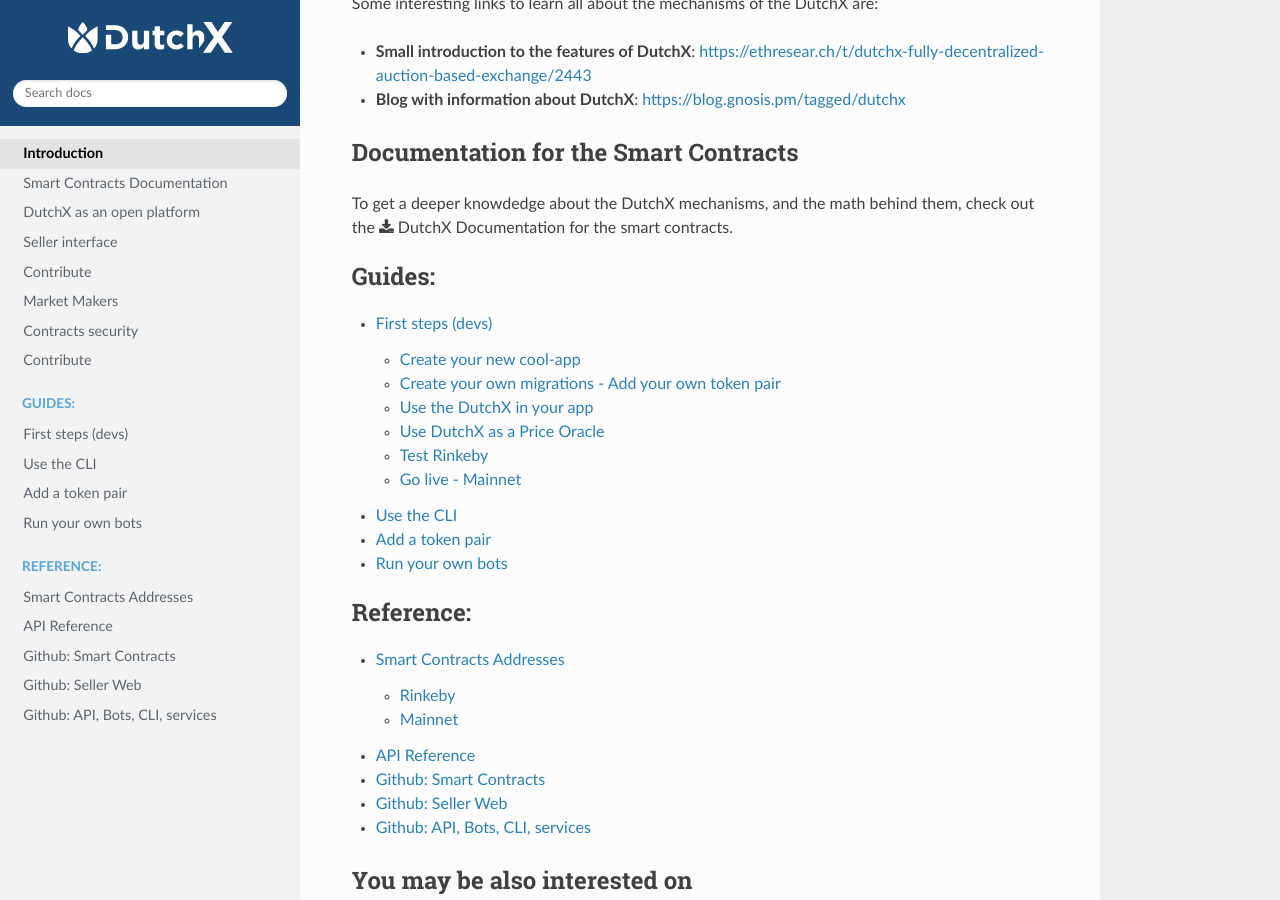
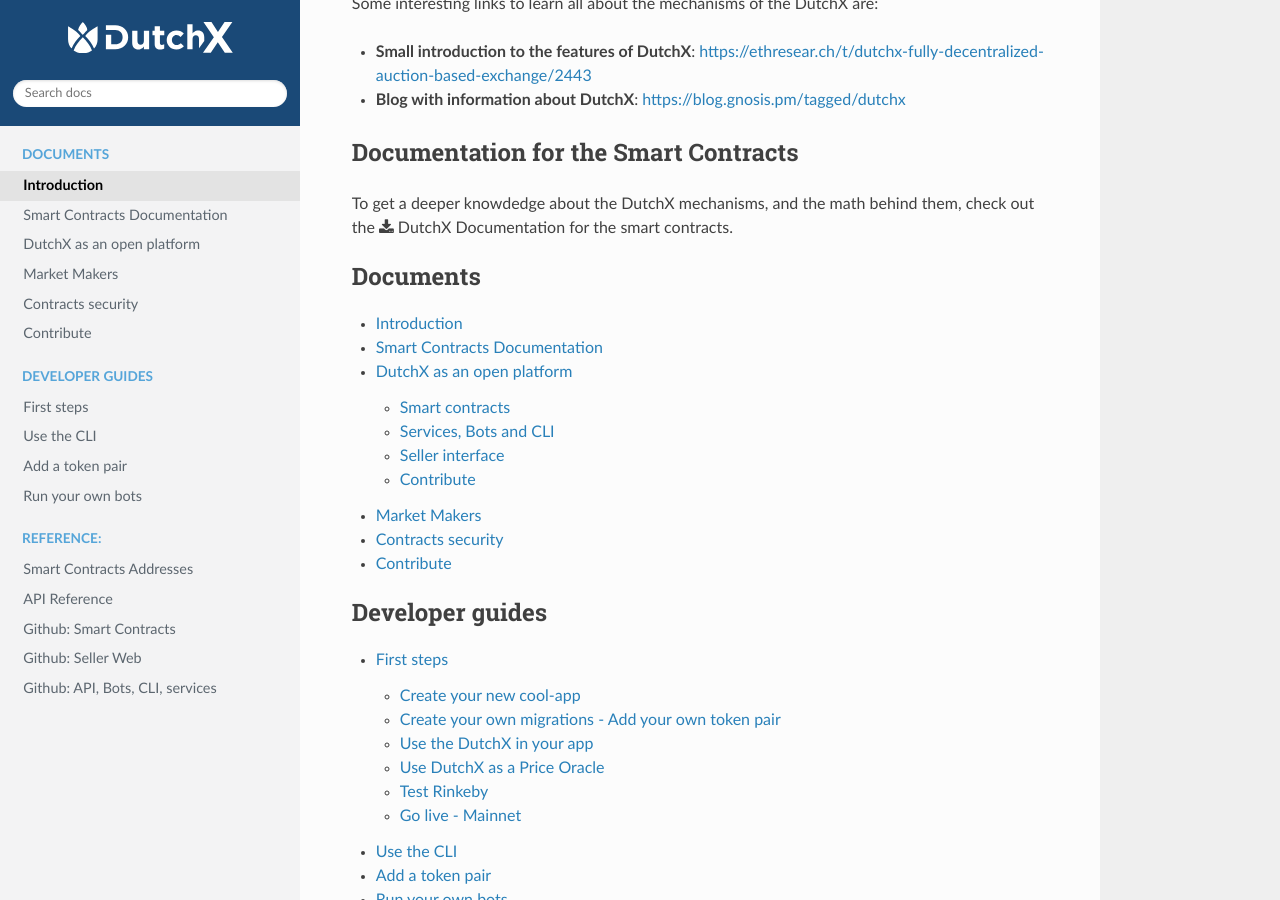
Before and after one commit to gnosis/dx-docs, a Sphinx documentation site: the page built from source/index.rst, in a window 1280 px wide and 900 px high, scrolled down 416 px. Built offline with Sphinx 7.4.7 and the Read the Docs theme 2.0.0, drawn with Linux system fonts in a browser that asks for light colours.

Commit message:
Improve TOC

```diff
--- a/source/index.rst
+++ b/source/index.rst
@@ -24,7 +24,8 @@
 
 
 .. toctree::
-   :hidden:
+   :maxdepth: 0
+   :caption: Documents
 
    Introduction <self>
    smart-contract-documentation
@@ -35,9 +36,9 @@
 
 .. toctree::
    :maxdepth: 2
-   :caption: Guides:
+   :caption: Developer guides
 
-   First steps (devs) <dev-first-steps>
+   First steps <dev-first-steps>
    use-the-cli
    Add a token pair <add-token-pair>
    Run your own bots <run-your-own-bots>
```
Also changed, not shown: source/dutchx-as-an-open-platform.md (+2 -2 lines).
